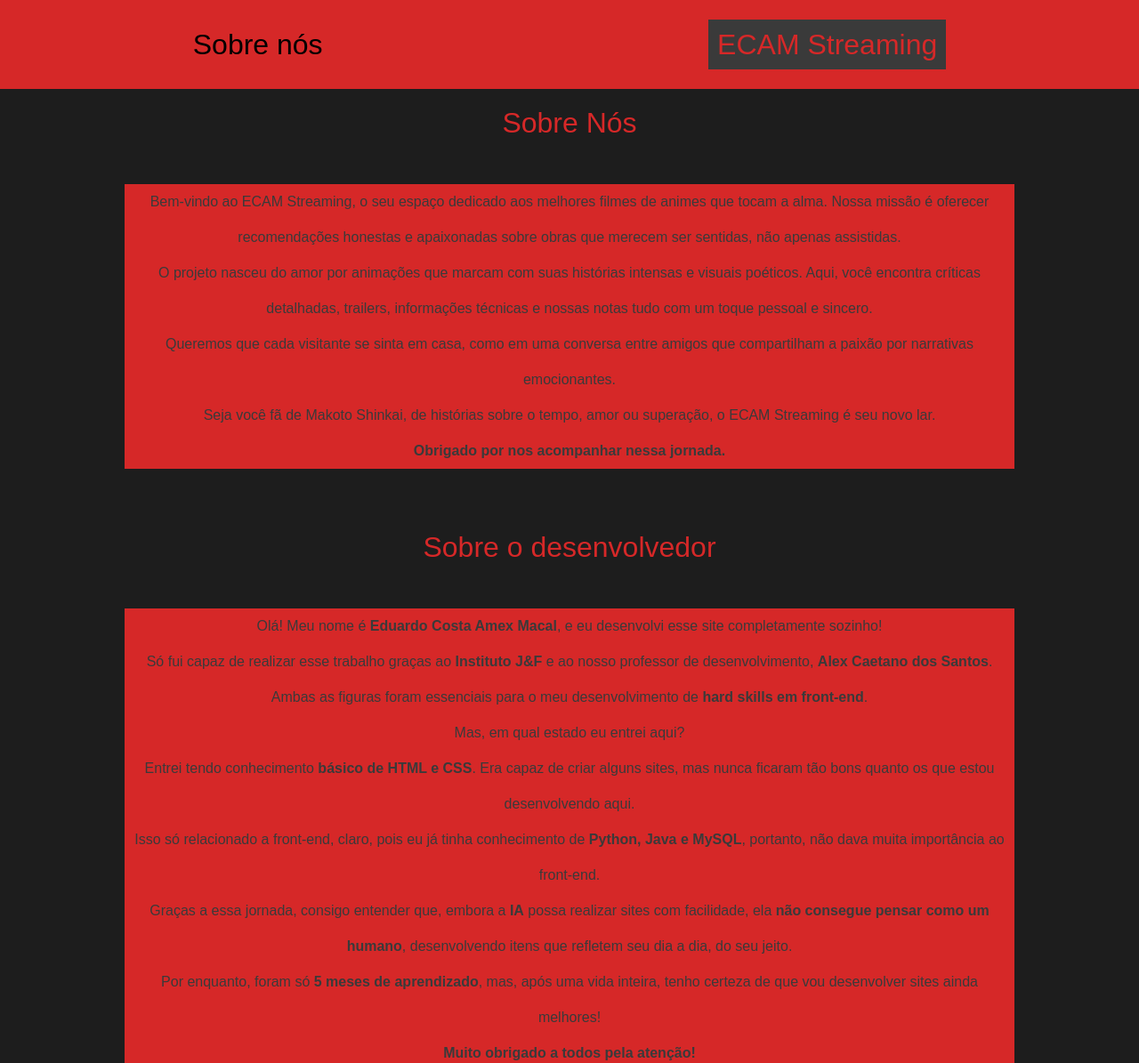
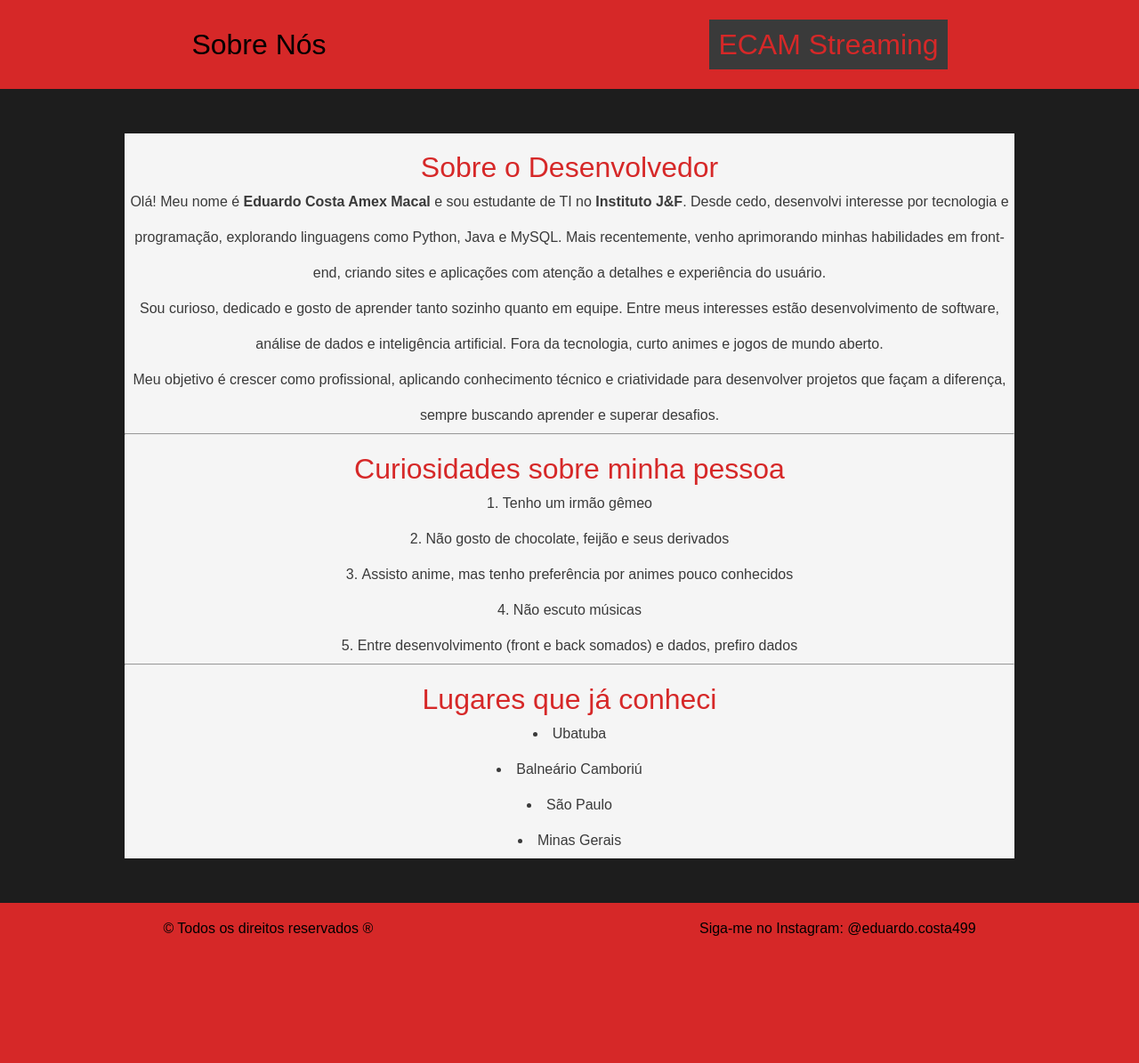
Before and after one commit to EduardoCosta942/ecam-flix, a plain HTML site: page secundary_pages/sobre_nos/sobre_nos.html in a window 1280 px wide. Shown: the top 1195 px of the page at 89% size. After the commit the page ends 1073 px from the top, so only its background shows below. Drawn offline with Linux system fonts and the light colour scheme.

Commit message:
fix: comments

```diff
--- a/secundary_pages/sobre_nos/sobre_nos.css
+++ b/secundary_pages/sobre_nos/sobre_nos.css
@@ -19,7 +19,7 @@ main section div h2 {
 
 main section div div {
     margin-top: 50px;
-    background-color: var(--main_color);
+    background-color: var(--white);
     width: 1000px;
     margin-bottom: 50px;
 }
--- a/secundary_pages/sobre_nos/sobre_nos.html
+++ b/secundary_pages/sobre_nos/sobre_nos.html
@@ -12,70 +12,39 @@
 </head>
 
 <body>
-    <header> <!--Open header, can be copied to others pages-->
+    <header>
         <ul>
-            <li>Sobre nós</li> <!--Link to page 'sobre nós'-->
-            <li><a href="/index.html">ECAM Streaming</a></li> <!--Link to page 'GerminaFlix'-->
+            <li>Sobre Nós</li>
+            <li><a href="/index.html">ECAM Streaming</a></li>
         </ul>
     </header>
 
     <main>
         <section>
             <div>
-                <h1>Sobre Nós</h1>
                 <div>
-                    <p>Bem-vindo ao ECAM Streaming, o seu espaço dedicado aos melhores filmes de animes que tocam a
-                        alma. Nossa missão é oferecer recomendações honestas e apaixonadas sobre obras que merecem ser
-                        sentidas, não apenas assistidas.</p>
-                    <p>O projeto nasceu do amor por animações que marcam com suas histórias intensas e visuais poéticos.
-                        Aqui, você encontra críticas detalhadas, trailers, informações técnicas e nossas notas tudo com
-                        um toque pessoal e sincero.</p>
-                    <p>Queremos que cada visitante se sinta em casa, como em uma conversa entre amigos que compartilham
-                        a paixão por narrativas emocionantes.</p>
-                    <p>Seja você fã de Makoto Shinkai, de histórias sobre o tempo, amor ou superação, o ECAM Streaming é
-                        seu novo lar.</p>
-                    <p><strong>Obrigado por nos acompanhar nessa jornada.</strong></p>
-                </div>
-            </div>
-            <div>
-                <h2>Sobre o desenvolvedor</h2>
-                <div>
-                    <p>Olá! Meu nome é <strong>Eduardo Costa Amex Macal</strong>, e eu desenvolvi esse site
-                        completamente sozinho!</p>
-                    <p>Só fui capaz de realizar esse trabalho graças ao <strong>Instituto J&F</strong> e ao nosso
-                        professor de desenvolvimento, <strong>Alex Caetano dos Santos</strong>.</p>
-                    <p>Ambas as figuras foram essenciais para o meu desenvolvimento de <strong>hard skills em
-                            front-end</strong>.</p>
-                    <p>Mas, em qual estado eu entrei aqui?</p>
-                    <p>Entrei tendo conhecimento <strong>básico de HTML e CSS</strong>. Era capaz de criar alguns sites,
-                        mas nunca ficaram tão bons quanto os que estou desenvolvendo aqui.</p>
-                    <p>Isso só relacionado a front-end, claro, pois eu já tinha conhecimento de <strong>Python, Java e
-                            MySQL</strong>, portanto, não dava muita importância ao front-end.</p>
-                    <p>Graças a essa jornada, consigo entender que, embora a <strong>IA</strong> possa realizar sites
-                        com facilidade, ela <strong>não consegue pensar como um humano</strong>, desenvolvendo itens que
-                        refletem seu dia a dia, do seu jeito.</p>
-                    <p>Por enquanto, foram só <strong>5 meses de aprendizado</strong>, mas, após uma vida inteira, tenho
-                        certeza de que vou desenvolver sites ainda melhores!</p>
-                    <p><strong>Muito obrigado a todos pela atenção!</strong></p>
+                    <h2>Sobre o Desenvolvedor</h2>
+                    <p>Olá! Meu nome é <strong>Eduardo Costa Amex Macal</strong> e sou estudante de TI no <strong>Instituto J&F</strong>. Desde cedo, desenvolvi interesse por tecnologia e programação, explorando linguagens como Python, Java e MySQL. Mais recentemente, venho aprimorando minhas habilidades em front-end, criando sites e aplicações com atenção a detalhes e experiência do usuário.</p>
+                    <p>Sou curioso, dedicado e gosto de aprender tanto sozinho quanto em equipe. Entre meus interesses estão desenvolvimento de software, análise de dados e inteligência artificial. Fora da tecnologia, curto animes e jogos de mundo aberto.</p>
+                    <p>Meu objetivo é crescer como profissional, aplicando conhecimento técnico e criatividade para desenvolver projetos que façam a diferença, sempre buscando aprender e superar desafios.</p>
 
                     <hr>
+                    <h1>Curiosidades sobre minha pessoa</h1>
                     <ol>
-                        <h1>Curiosidades sobre minha pessoa</h1>
-                        <li>Tenho um irmao gemeo</li>
-                        <li>Nao gosto de chocolate, feijao e seus derivados</li>
-                        <li>Assisto anime, mas tenho preferencia por animes de romance</li>
-                        <li>Nao escuto musicas</li>
-                        <li>Entre dev(front e back somados) e dados, prefiro dados</li>
+                        <li>Tenho um irmão gêmeo</li>
+                        <li>Não gosto de chocolate, feijão e seus derivados</li>
+                        <li>Assisto anime, mas tenho preferência por animes pouco conhecidos</li>
+                        <li>Não escuto músicas</li>
+                        <li>Entre desenvolvimento (front e back somados) e dados, prefiro dados</li>
                     </ol>
 
-
                     <hr>
+                    <h1>Lugares que já conheci</h1>
                     <ul>
-                        <h1>Lugares que ja conheci</h1>
                         <li>Ubatuba</li>
-                        <li>Balneario Camburiu</li>
-                        <li>São paulo</li>
-                        <li>Minas gerais</li>
+                        <li>Balneário Camboriú</li>
+                        <li>São Paulo</li>
+                        <li>Minas Gerais</li>
                     </ul>
 
                 </div>
```
Also changed, not shown: assets/cardapio.css (+1 -8 lines), assets/standardizer.css (+4 -5 lines), secundary_pages/your_name.html (+0 -5 lines).
